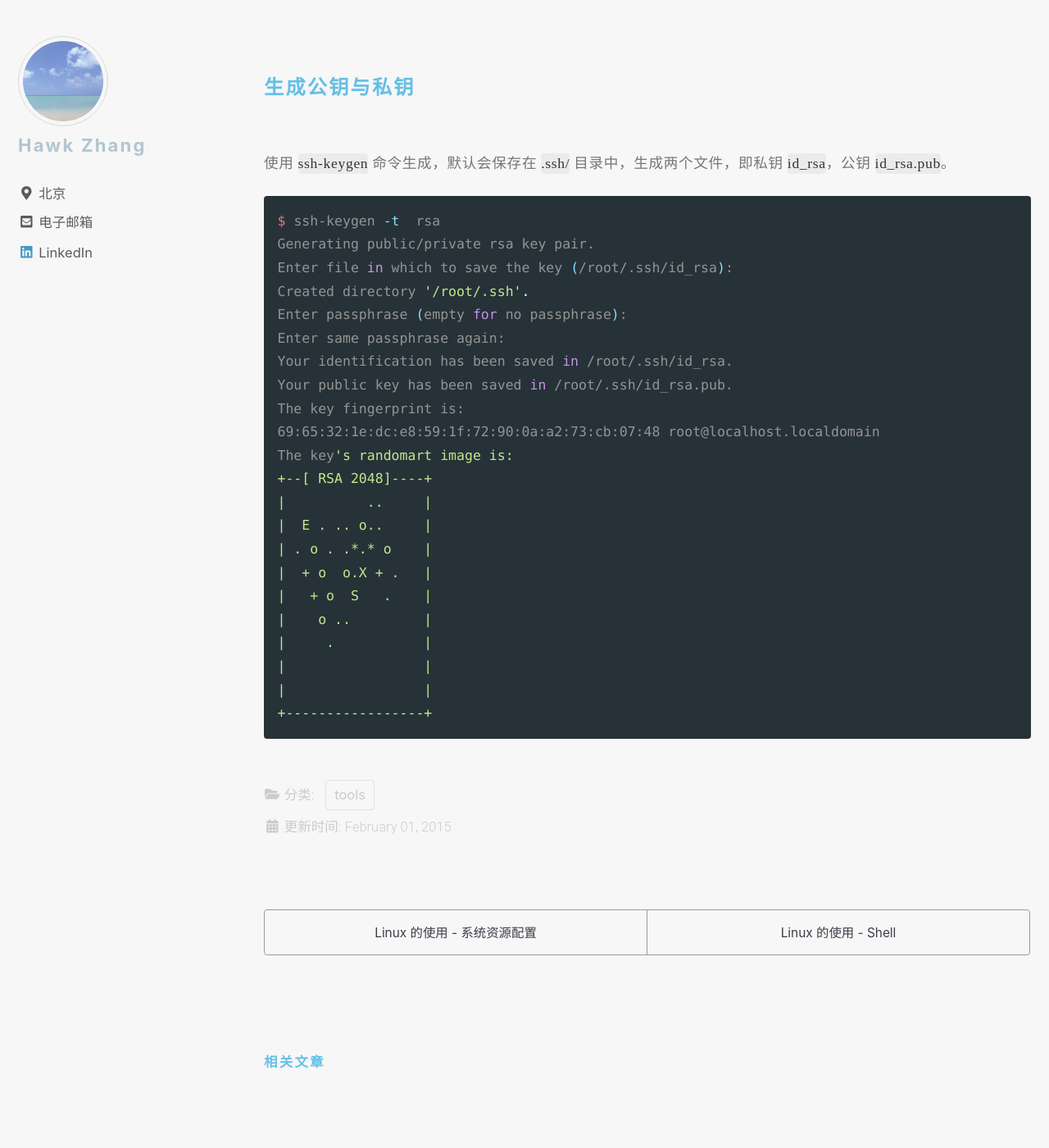
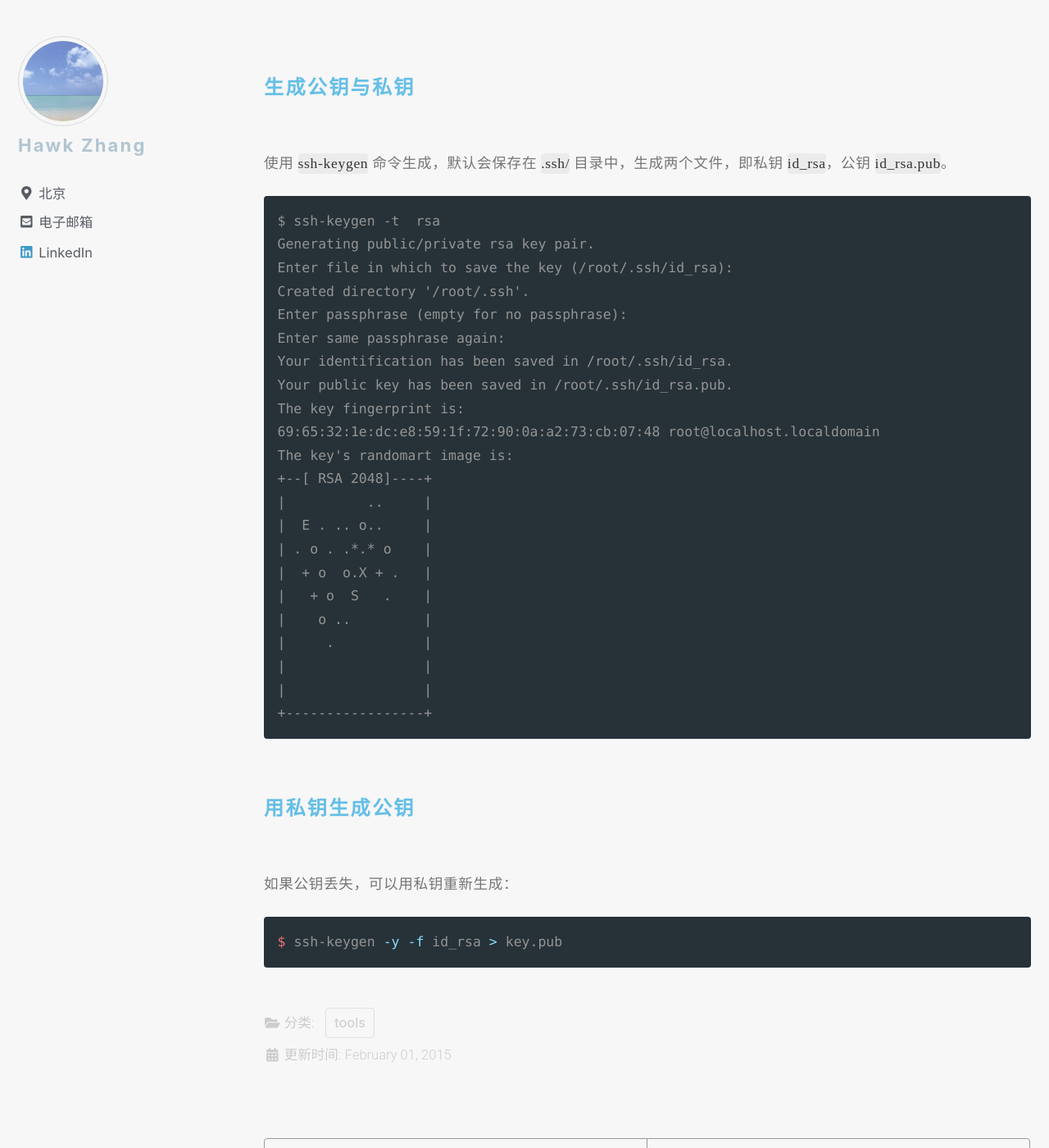
Before and after one commit to narru888/linotes_note, a Jekyll site: the page built from _posts/tools/2015-02-01-security.md, in a window 1280 px wide and 1400 px high, scrolled down 678 px. Shown: the whole window at 82% size. Built offline with Jekyll 4.4.1, drawn with Linux system fonts in a browser that asks for light colours; nearby versions of some CDN libraries; a script that is not in the unit is left out; comment, search, counter and statistics services are not loaded.

Commit message:
update on 2018-08-05 20:20:01 CST

````diff
--- a/_posts/tools/2015-02-01-security.md
+++ b/_posts/tools/2015-02-01-security.md
@@ -22,7 +22,7 @@ header:
 
 使用 `ssh-keygen` 命令生成，默认会保存在 `.ssh/` 目录中，生成两个文件，即私钥 `id_rsa`，公钥 `id_rsa.pub`。
 
-```bash
+```
 $ ssh-keygen -t  rsa
 Generating public/private rsa key pair.
 Enter file in which to save the key (/root/.ssh/id_rsa):
@@ -46,3 +46,11 @@ The key's randomart image is:
 |                 |
 +-----------------+
 ```
+
+#### 用私钥生成公钥
+
+如果公钥丢失，可以用私钥重新生成：
+
+```bash
+$ ssh-keygen -y -f id_rsa > key.pub
+```
````
Also changed, not shown: 1 other file.
